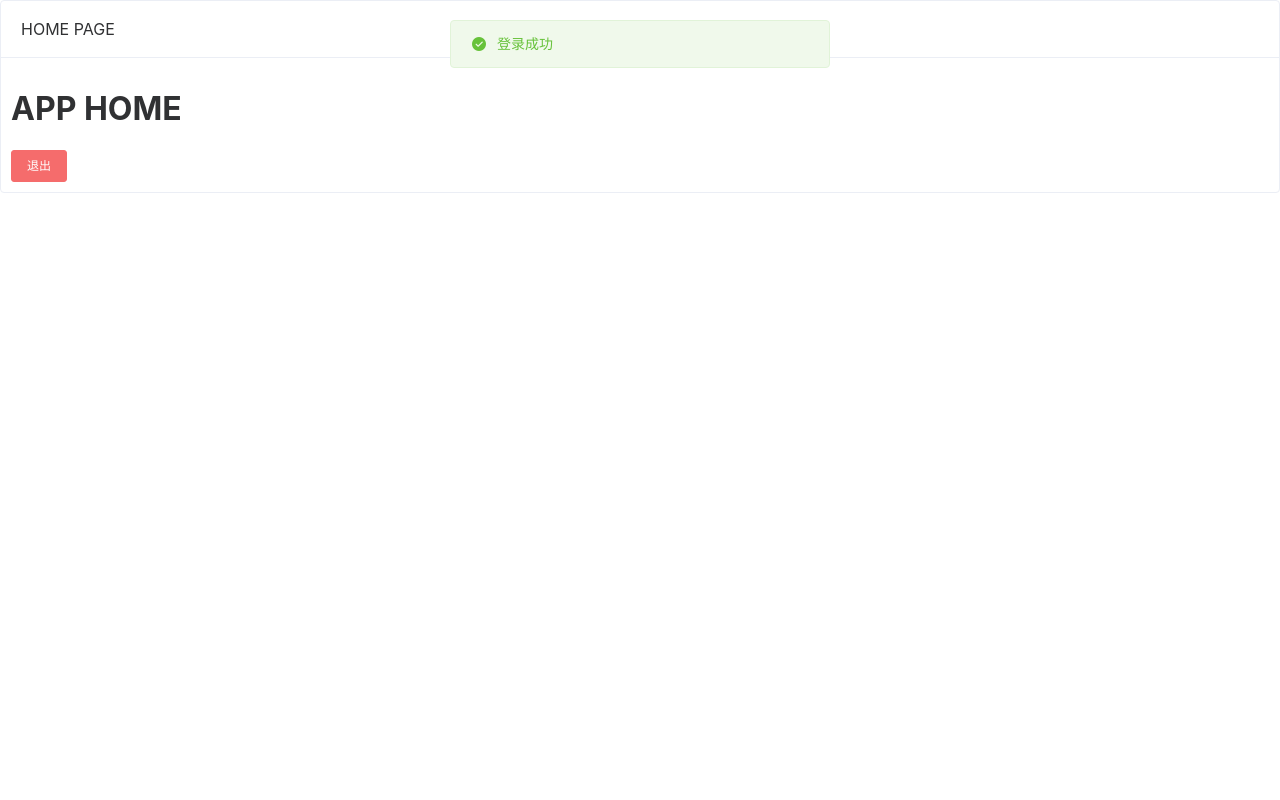
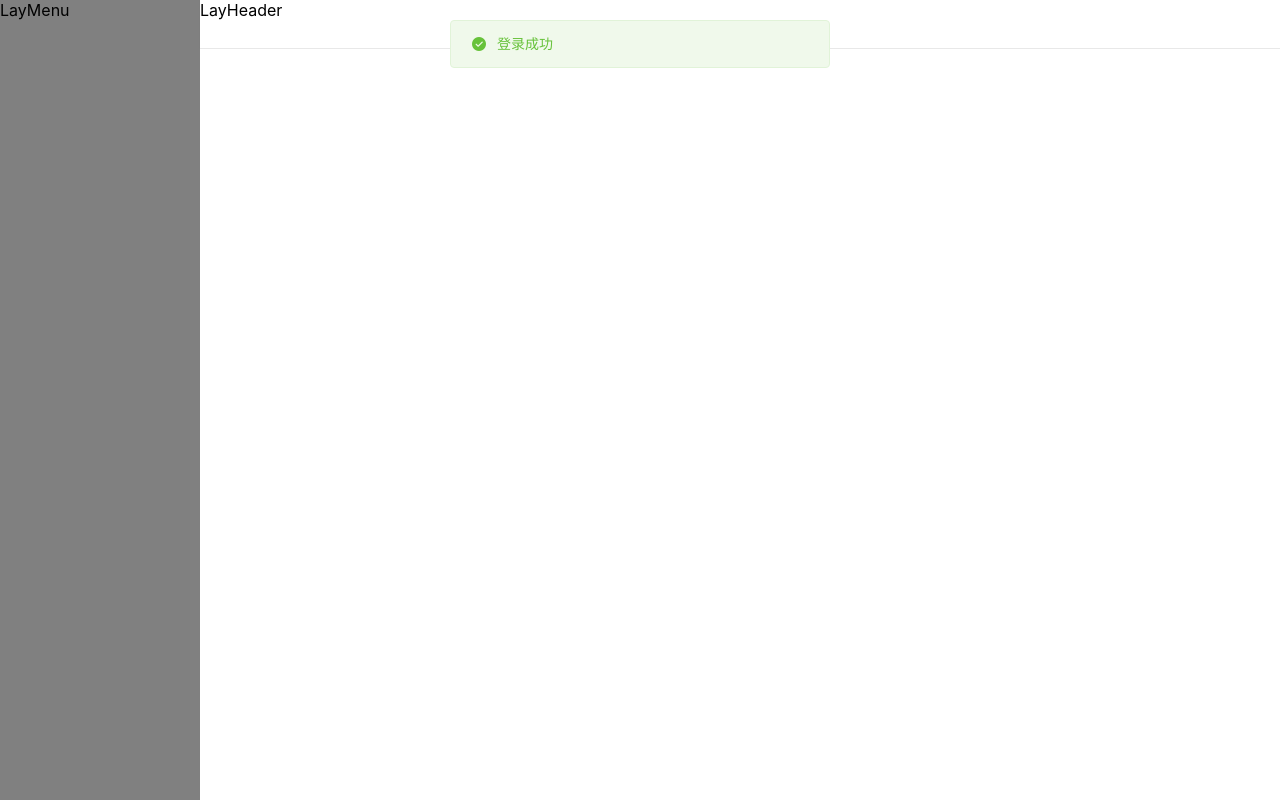
Before and after one commit to zxkv/v2case, a Vue app: page /login in a window 1280 px wide. Both pictures are taken after a click on the button "登 录". Built offline with nearby package versions, Linux system fonts and the light colour scheme.

Commit message:
[add] page set

```diff
--- /dev/null
+++ b/src/layout/LayHeader.vue
@@ -0,0 +1,11 @@
+<template>
+	<div>LayHeader</div>
+</template>
+
+<script>
+export default {
+	name: "LayHeader"
+};
+</script>
+
+<style lang="scss" scoped></style>
--- /dev/null
+++ b/src/layout/LayMain.vue
@@ -0,0 +1,9 @@
+<template>
+	<router-view />
+</template>
+
+<script>
+export default {
+	name: "LayMain"
+};
+</script>
--- /dev/null
+++ b/src/layout/LayMenu.vue
@@ -0,0 +1,13 @@
+<template>
+	<el-aside width="200px" style="background-color: gray">
+		<div>LayMenu</div>
+	</el-aside>
+</template>
+
+<script>
+export default {
+	name: "LayMenu"
+};
+</script>
+
+<style lang="scss" scoped></style>
--- /dev/null
+++ b/src/layout/index.vue
@@ -0,0 +1,47 @@
+<template>
+	<el-container class="app-layout">
+		<LayMenu />
+		<el-container>
+			<el-header class="app-header" height="48px">
+				<LayHeader />
+			</el-header>
+			<el-main class="app-main">
+				<LayMain />
+			</el-main>
+		</el-container>
+	</el-container>
+</template>
+
+<script>
+import LayMenu from "./LayMenu.vue";
+import LayHeader from "./LayHeader.vue";
+import LayMain from "./LayMain.vue";
+
+export default {
+	name: "Layout",
+	components: { LayMenu, LayHeader, LayMain },
+	data() {
+		return {};
+	},
+	mounted() {},
+	methods: {}
+};
+</script>
+
+<style lang="scss">
+.app-layout {
+	box-sizing: border-box;
+	width: 100vw;
+	min-width: 1280px;
+	height: 100vh;
+	overflow: hidden;
+
+	.app-header {
+		padding: 0;
+		box-shadow: 0 0 1px 0 #777;
+	}
+	.app-main {
+		padding: 0;
+	}
+}
+</style>
--- a/src/permission.js
+++ b/src/permission.js
@@ -5,13 +5,11 @@ const store = useUserStore();
 
 let isLogin = false;
 router.beforeEach((to, from, next) => {
-	console.log("store", store);
 	isLogin = store.role !== null;
-
 	if (to.path === "/login") {
 		isLogin ? next({ name: "Home", path: "" }) : next();
 	} else {
-		isLogin ? next() : next({ name: "Login", path: "/login" });
+		isLogin ? next() : next({ path: "/login" });
 	}
 });
 
--- a/src/router/router.js
+++ b/src/router/router.js
@@ -1,3 +1,5 @@
+import Layout from "@/layout/index.vue";
+
 export const baseRouters = [
 	{
 		path: "/login",
@@ -10,7 +12,8 @@ export const asyncRouters = [
 	{
 		path: "",
 		name: "Home",
-		component: () => import("@/views/Home.vue")
+		// component: () => import("@/views/Home.vue")
+		component: Layout
 	},
 	{
 		path: "/error",
--- a/src/views/Login.vue
+++ b/src/views/Login.vue
@@ -62,11 +62,8 @@ export default {
 				if (["admin", "user"].includes(username) && password === "123456") {
 					this.setName({ username, password });
 					this.$message.success("登录成功");
-
-					setTimeout(() => {
-						this.loading = false;
-						this.$router.replace("/");
-					}, 500);
+					this.loading = false;
+					this.$router.replace("/");
 				} else {
 					this.loading = false;
 					this.$message.error("账号或密码错误");
```
Also changed, not shown: src/layout/LayFooter.vue (added, +13 -0 lines).
